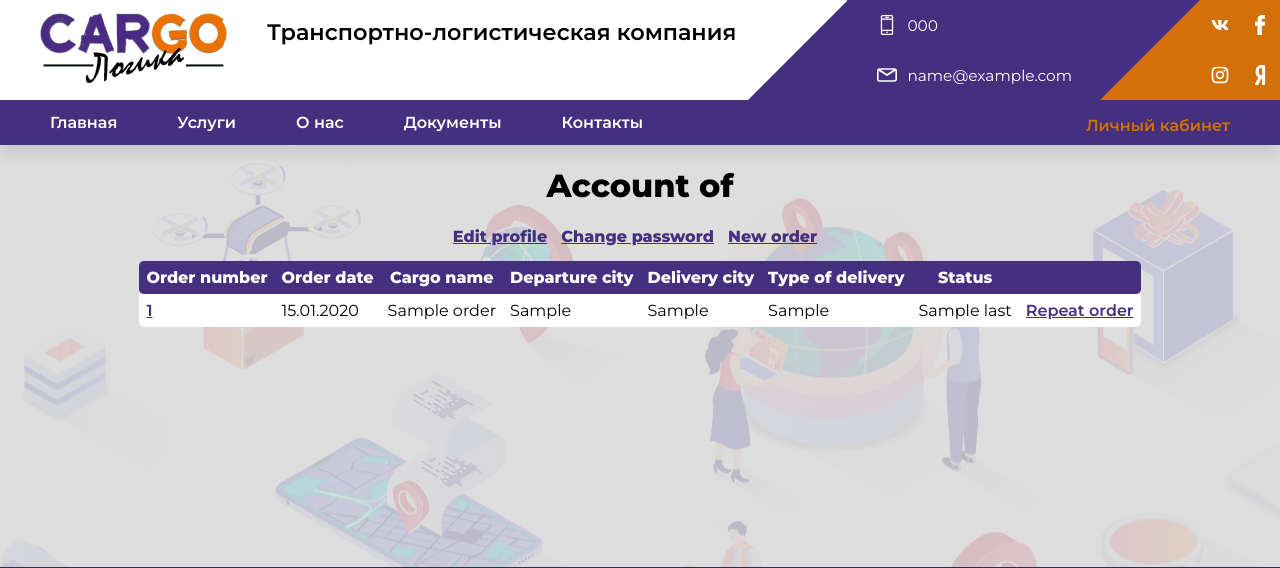
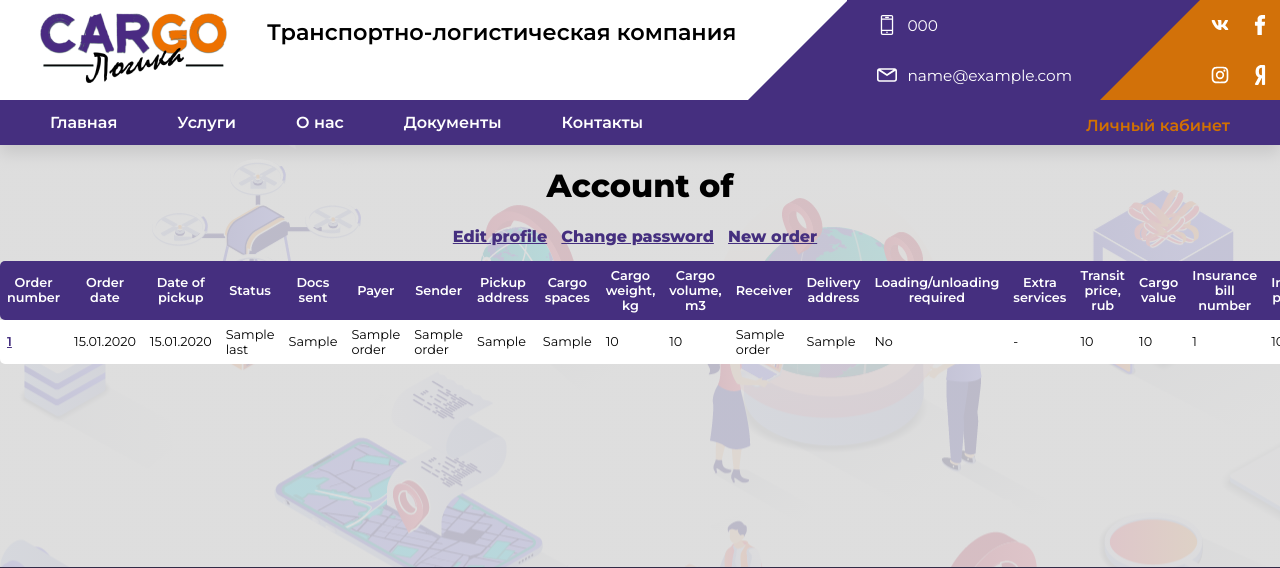
Before and after one commit to feodorov1992/cargo_logika, a Django app: template app/clients_area/templates/clients_area/orders_list.html in a window 1280 px wide. Shown: the top 568 px of the page. Run offline with Django 3.2, Linux system fonts and the light colour scheme; the template is opened without the code that fills it: most values are stand-ins (such as "Sample title", 1, 10 or a date in 2020); parts of the project's set-up code (start-up, migrations or seed data) failed here and were passed over; some libraries are stand-ins or nearby versions; some web fonts are replaced.

Commit message:
Orders list expanded

```diff
--- a/app/clients_area/templates/clients_area/orders_list.html
+++ b/app/clients_area/templates/clients_area/orders_list.html
@@ -21,11 +21,23 @@
                 <tr>
                     <td>{% trans 'Order number' %}</td>
                     <td>{% trans 'Order date' %}</td>
-                    <td>{% trans 'Cargo name' %}</td>
-                    <td>{% trans 'Departure city' %}</td>
-                    <td>{% trans 'Delivery city' %}</td>
-                    <td>{% trans 'Type of delivery' %}</td>
+                    <td>{% trans 'Date of pickup' %}</td>
                     <td>{% trans 'Status' %}</td>
+                    <td>{% trans 'Docs sent' %}</td>
+                    <td>{% trans 'Payer' %}</td>
+                    <td>{% trans 'Sender' %}</td>
+                    <td>{% trans 'Pickup address' %}</td>
+                    <td>{% trans 'Cargo spaces' %}</td>
+                    <td>{% trans 'Cargo weight, kg' %}</td>
+                    <td>{% trans 'Cargo volume, m3' %}</td>
+                    <td>{% trans 'Receiver' %}</td>
+                    <td>{% trans 'Delivery address' %}</td>
+                    <td>{% trans 'Loading/unloading required' %}</td>
+                    <td>{% trans 'Extra services' %}</td>
+                    <td>{% trans 'Transit price, rub' %}</td>
+                    <td>{% trans 'Cargo value' %}</td>
+                    <td>{% trans 'Insurance bill number' %}</td>
+                    <td>{% trans 'Insurance price, rub' %}</td>
                     <td></td>
                 </tr>
             </thead>
@@ -34,12 +46,24 @@
                 <tr>
                     <td><a href="{% url 'order_detail' pk=order.pk %}">{{ order.order_number }}</a></td>
                     <td>{{ order.order_date|date:"d.m.Y" }}</td>
-                    <td>{{ order.cargo_name }}</td>
-                    <td>{{ order.sender_addr }}</td>
-                    <td>{{ order.receiver_addr }}</td>
-                    <td>{{ order.delivery_type }}</td>
+                    <td>{% if order.pickup_date %}{{ order.pickup_date|date:"d.m.Y" }}{% else %}-{% endif %}</td>
                     <td>{{ order.statuses.last.label }}</td>
-                    <td><a href="{% url 'order' %}?repeat={{ order.pk }}">{% trans 'Repeat order' %}</td>
+                    <td>{{ order.get_docs_sent_display }}</td>
+                    <td>{{ order.payer_name }}</td>
+                    <td>{{ order.sender_name }}</td>
+                    <td>{{ order.from_addr }}</td>
+                    <td>{{ order.cargo_spaces }}</td>
+                    <td>{{ order.cargo_weight|floatformat:-2 }}</td>
+                    <td>{{ order.cargo_volume|floatformat:-2 }}</td>
+                    <td>{{ order.receiver_name }}</td>
+                    <td>{{ order.to_addr }}</td>
+                    <td>{% if order.load_unload %}{% trans 'Yes' %}{% else %}{% trans 'No' %}{% endif %}</td>
+                    <td>{% if order.extra_services.exists %}{{ order.extra_services.all|join:", " }}{% else %}-{% endif %}</td>
+                    <td>{{ order.order_price|floatformat:-2 }}</td>
+                    <td>{{ order.cargo_value|floatformat:-2 }}</td>
+                    <td>{% if order.insurance and order.insurance_number %}{{ order.insurance_number }}{% else %}-{% endif %}</td>
+                    <td>{% if order.insurance and order.insurance_price %}{{ order.insurance_price|floatformat:-2 }}{% else %}-{% endif %}</td>
+                    <td><a href="{% url 'order' %}?repeat={{ order.pk }}">{% trans 'Repeat order' %}</a></td>
                 </tr>
                 {% endfor %}
             </tbody>
--- a/app/core/templates/core/base.html
+++ b/app/core/templates/core/base.html
@@ -13,7 +13,7 @@
     <link href="https://fonts.googleapis.com/css2?family=Montserrat:wght@300&display=swap" rel="stylesheet">
     <script src="{% static '/js/jquery_min.js' %}"></script>
     <link rel="stylesheet" href="{% static '/css/nav-icon.css' %}">
-    <link rel="stylesheet" href="{% static '/css/cargo-logika.css' %}?v=8">
+    <link rel="stylesheet" href="{% static '/css/cargo-logika.css' %}?v=9">
 </head>
 <body>
 <div id="retro_head">
--- a/app/static/css/cargo-logika.css
+++ b/app/static/css/cargo-logika.css
@@ -478,20 +478,25 @@ label.checkbox {
 }
 
 .orders_list {
-    display: flex;
-    justify-content: center;
+    /*display: flex;*/
+    /*justify-content: center;*/
     margin-bottom: 15px;
+    width: 100%;
+    overflow-y: scroll;
 }
 
 .orders_list table {
+    display: block;
+    margin: 0 auto;
     border-collapse: collapse;
+    font-size: 0.8em;
 }
 
 .orders_list thead {
     background: #452f7f;
     color: white;
     text-align: center;
-    font-weight: bold;
+    font-weight: 600;
 }
 
 .orders_list thead td,
```
